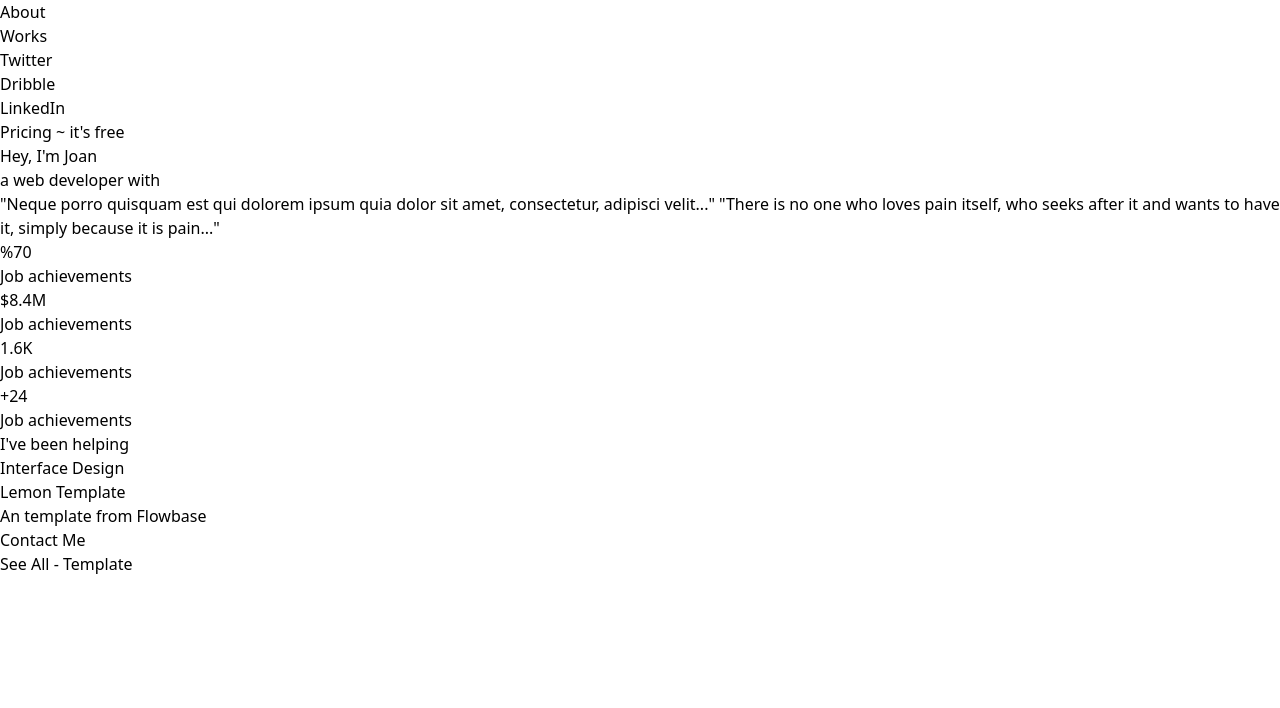
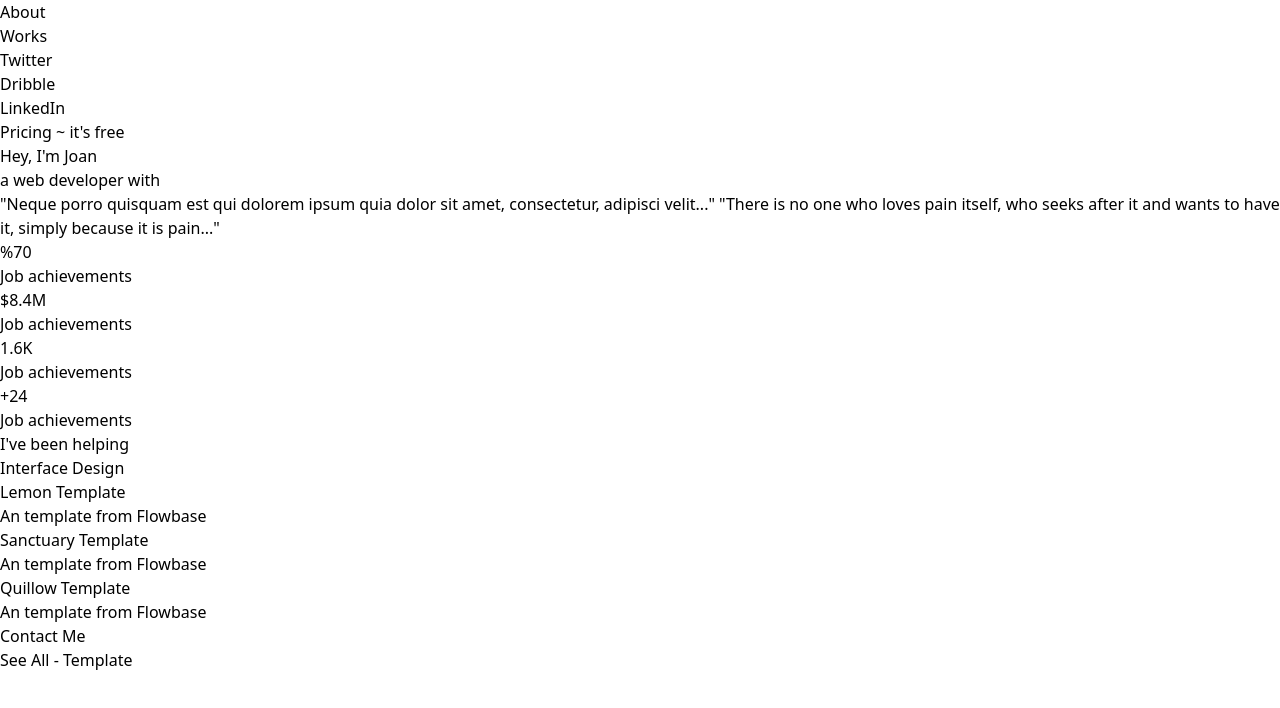
Before and after one commit to Andres6936/Andres6936, a React (Vite) app: page / in a window 1280 px wide. Shown: the top 708 px of the page. Built offline with nearby package versions, Linux system fonts and the light colour scheme.

Commit message:
Update UI components in App.tsx
Applied CSS changes and added new content to modify the UI components located in the App.tsx file. The modifications target two different sections; a border was added around a div and the layout of some areas was readjusted and enriched with new text.

```diff
--- a/src/App.tsx
+++ b/src/App.tsx
@@ -71,7 +71,7 @@
                         </div>
 
                         <div>
-                            <div className="w-12 aspect-square bg-zinc-100 rounded-full">
+                            <div className="w-12 aspect-square bg-zinc-100 border rounded-full">
 
                             </div>
                         </div>
@@ -84,8 +84,23 @@
             </section>
 
             <section className="flex flex-row gap-6 items-center justify-center w-3/4 mx-auto mt-6">
-                <div className="flex flex-[3] bg-white h-96 rounded-2xl">
+                <div className="flex flex-col flex-[3] bg-white h-96 rounded-2xl px-4 pt-8 pb-4">
+                    <div className="flex flex-row justify-between items-center px-6">
+                        <div className="flex flex-col flex-1">
+                            <h1 className="text-3xl">Sanctuary Template</h1>
+                            <p className="mt-2">An template from Flowbase</p>
+                        </div>
 
+                        <div>
+                            <div className="w-12 aspect-square bg-zinc-100 border rounded-full">
+
+                            </div>
+                        </div>
+                    </div>
+
+                    <div className="flex flex-1 bg-zinc-100 mt-4 rounded-2xl">
+
+                    </div>
                 </div>
 
                 <div className="flex flex-[2] bg-white h-96 rounded-2xl">
@@ -98,8 +113,23 @@
 
                 </div>
 
-                <div className="flex flex-[3] bg-white h-96 rounded-2xl">
+                <div className="flex flex-col flex-[3] bg-white h-96 rounded-2xl px-4 pt-8 pb-4">
+                    <div className="flex flex-row justify-between items-center px-6">
+                        <div className="flex flex-col flex-1">
+                            <h1 className="text-3xl">Quillow Template</h1>
+                            <p className="mt-2">An template from Flowbase</p>
+                        </div>
 
+                        <div>
+                            <div className="w-12 aspect-square bg-zinc-100 border rounded-full">
+
+                            </div>
+                        </div>
+                    </div>
+
+                    <div className="flex flex-1 bg-zinc-100 mt-4 rounded-2xl">
+
+                    </div>
                 </div>
             </section>
 
```
